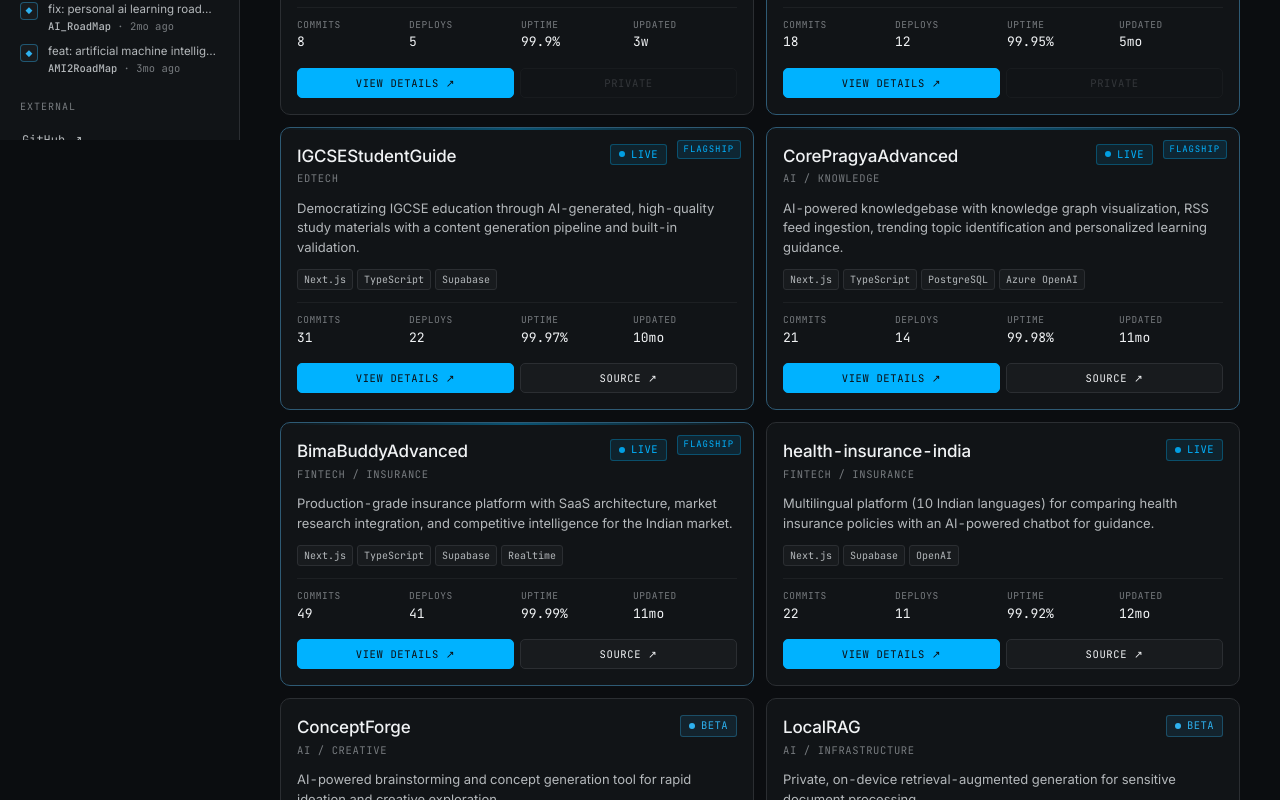
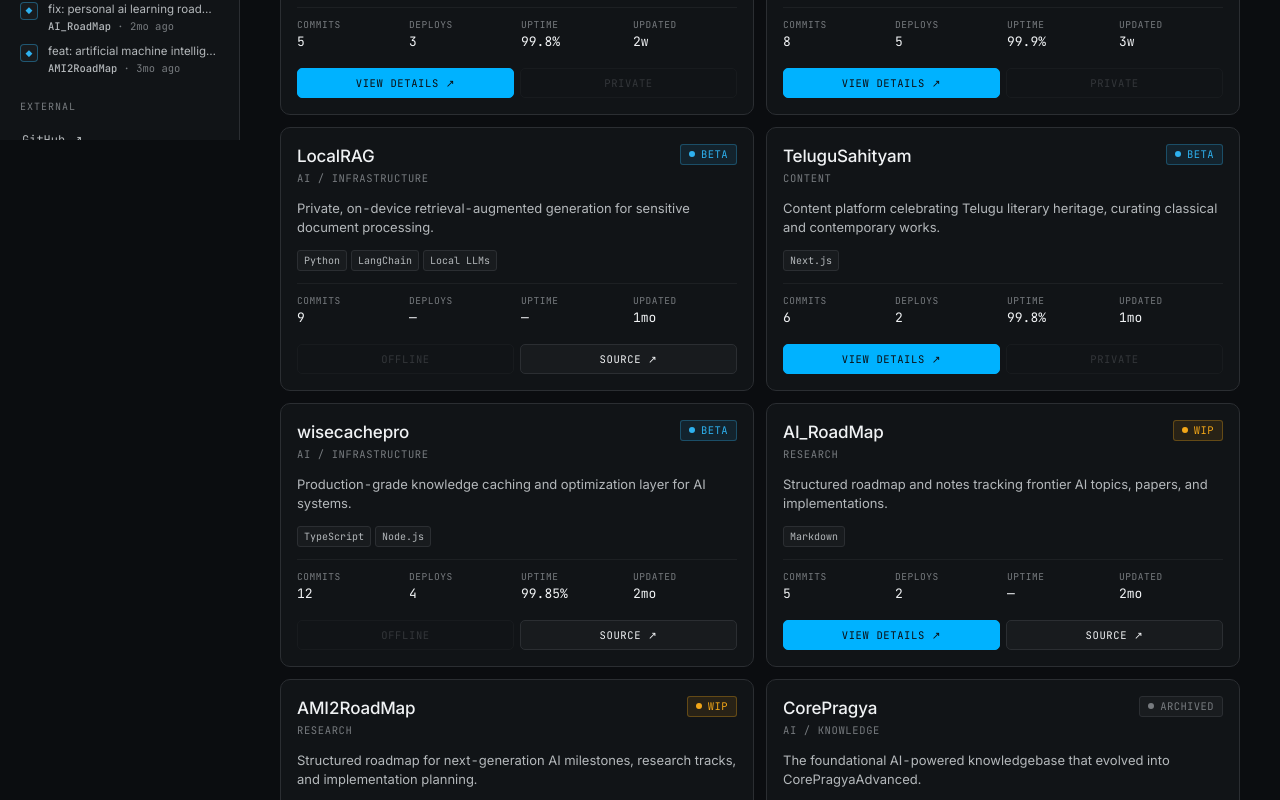
Before and after one commit to svasikarla/vasikarlas.ai, a Next.js app: page / in a window 1280 px wide. Shown: the part 1260-2060 px from the top of the page. Built offline with nearby package versions, Linux system fonts and the light colour scheme.

Commit message:
re-order proj

```diff
--- a/src/components/V4.jsx
+++ b/src/components/V4.jsx
@@ -465,9 +465,6 @@ function V4() {
     if (sort === 'commits') return b.commits - a.commits;
     if (sort === 'deploys') return b.deploys - a.deploys;
     if (sort === 'recent') {
-      const rank = { live: 0, beta: 1, wip: 2, archived: 3 };
-      const sr = (rank[a.status] ?? 2) - (rank[b.status] ?? 2);
-      if (sr !== 0) return sr;
       return parseDuration(a.lastUpdate) - parseDuration(b.lastUpdate);
     }
     return 0;
```
